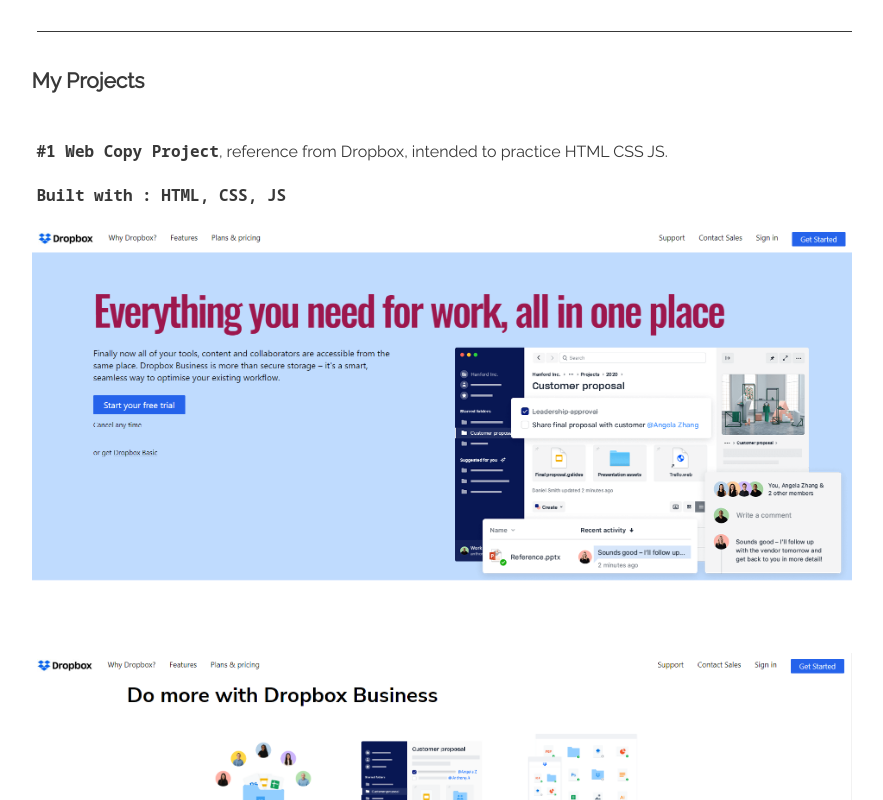
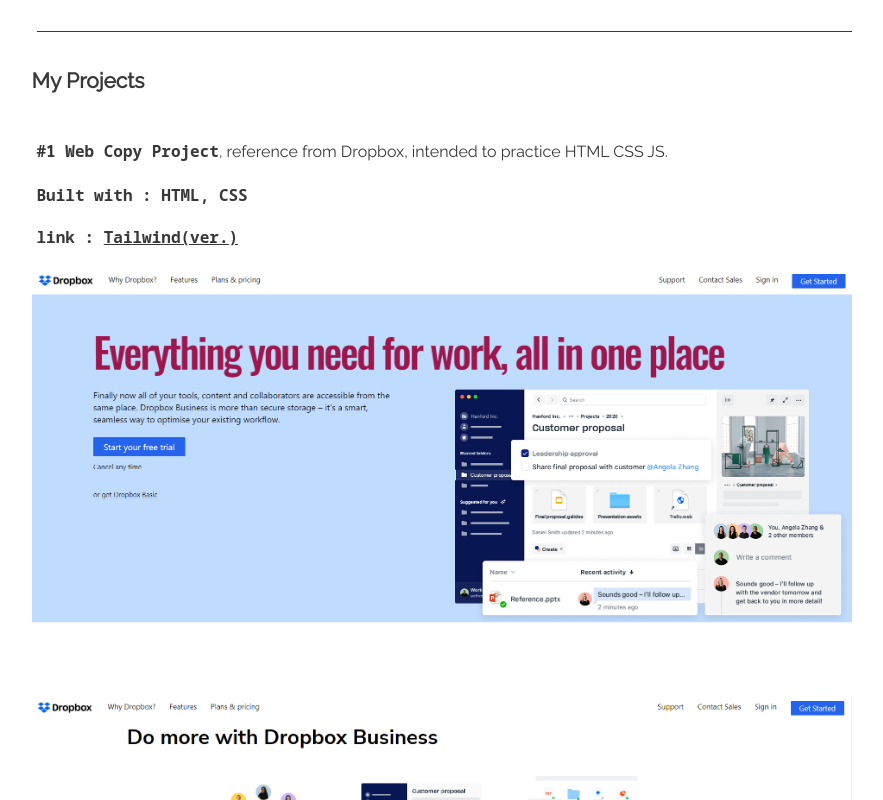
Before and after one commit to thasuohm/internresume, a React (Create React App) app: page / in a window 1280 px wide. Shown: the part 1180-1980 px from the top of the page, without its empty margins (196-1079 px from the left). Built offline with nearby package versions, Linux system fonts and the light colour scheme.

Commit message:
add link

```diff
--- a/src/Components/Projects.js
+++ b/src/Components/Projects.js
@@ -19,7 +19,9 @@
       description:
         ", reference from Dropbox, intended to practice HTML CSS JS.",
       img: [project11, project12, project13],
-      builtWith: "HTML, CSS, JS",
+      builtWith: "HTML, CSS",
+      linkDes: "Tailwind(ver.)",
+      link: "https://github.com/thasuohm/INT203_62130500037/tree/master/62130500037_groupwork_1",
     },
     {
       title: "#2 Product Management Application",
@@ -52,6 +54,8 @@
         ", This project was created to practice javascript and react skills.",
       vid: [calculatorApp],
       builtWith: "React",
+      linkDes: "Calculator",
+      link: "https://github.com/thasuohm/calculator",
     },
   ];
 
@@ -71,6 +75,11 @@
                 </>
               )}
               <div className="mt-20 b noto">Built with : {pro.builtWith}</div>
+              {pro.link && (
+                <div className="mt-20 b noto">
+                  link : <a href={pro.link}>{pro.linkDes}</a>
+                </div>
+              )}
             </div>
 
             {pro.img &&
```
